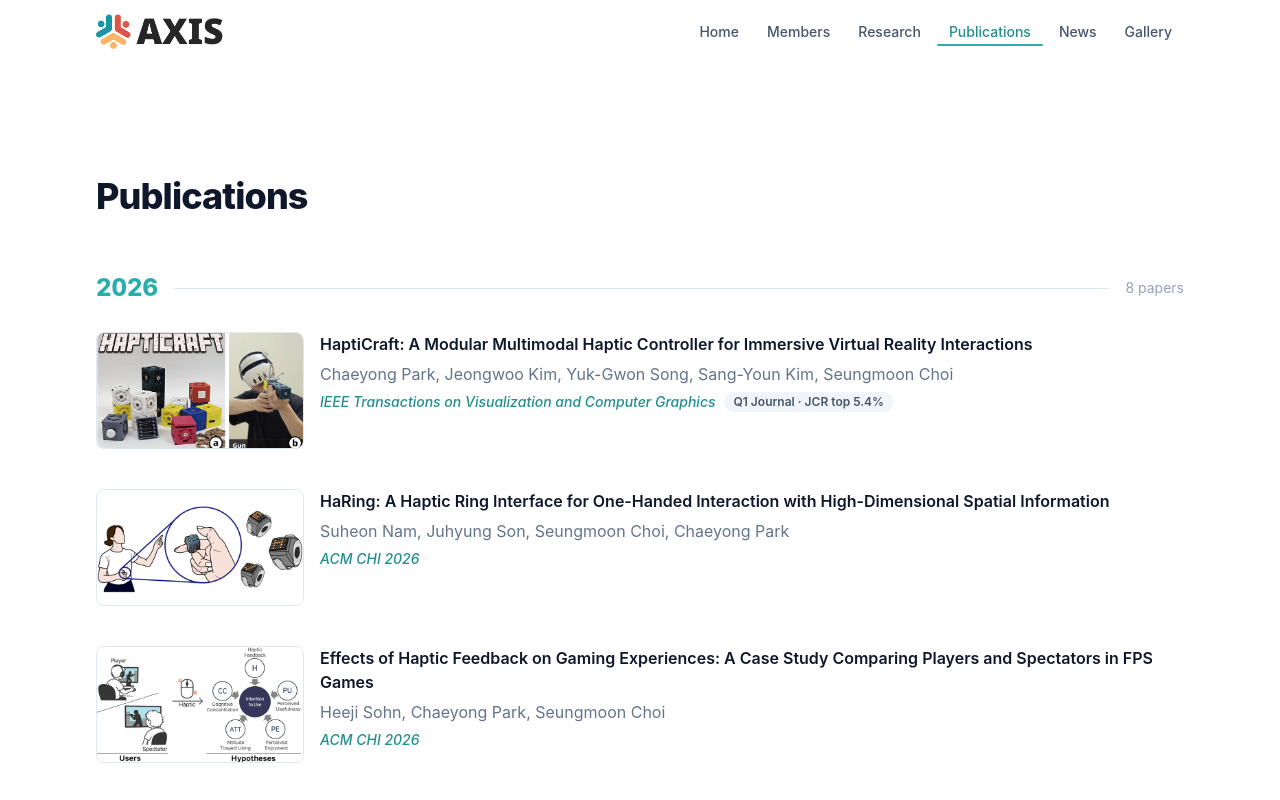
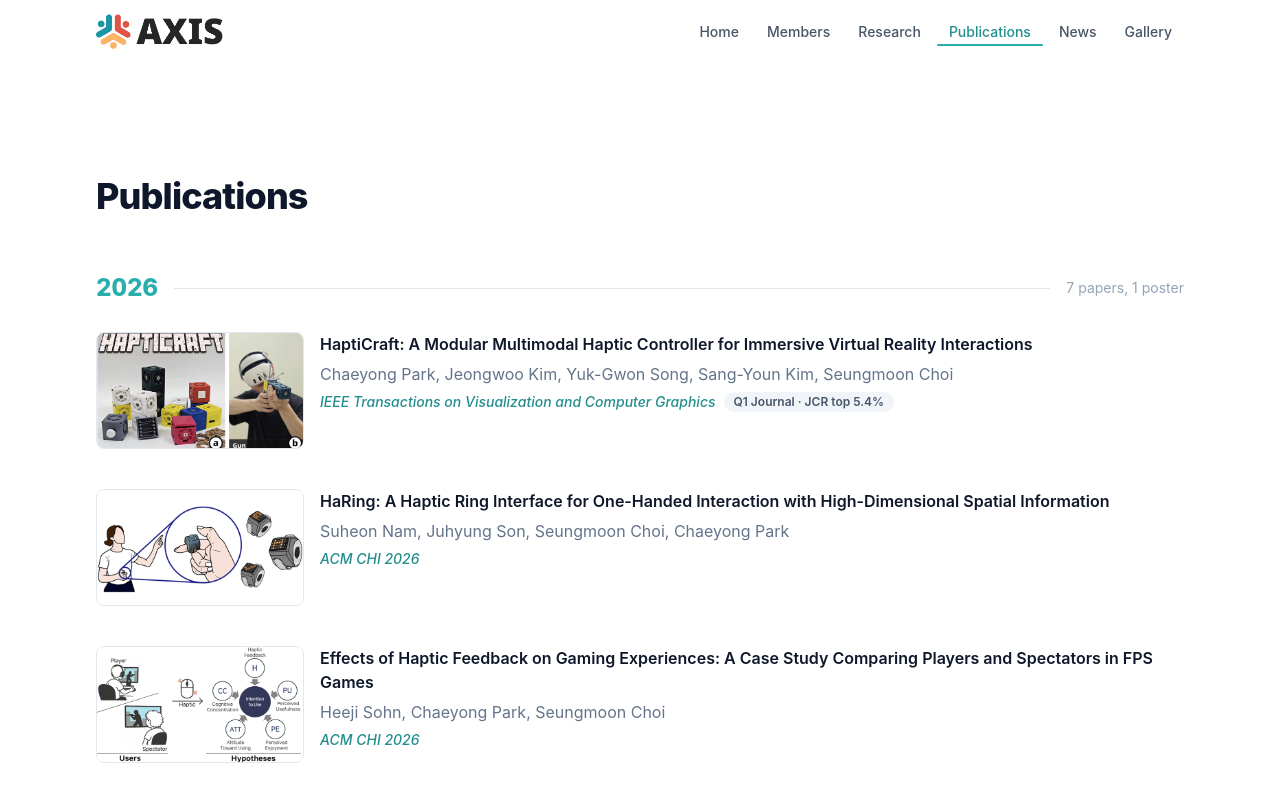
Before and after one commit to kuaxislab/kuaxislab.github.io, a Next.js app: page /publications in a window 1280 px wide. Shown: the top 800 px of the page. Built offline with nearby package versions, Linux system fonts and the light colour scheme.

Commit message:
Publications page: split count into papers and posters per year

```diff
--- a/app/publications/page.tsx
+++ b/app/publications/page.tsx
@@ -78,12 +78,19 @@ function PubItem({ pub, index }: { pub: Publication; index: number }) {
 }
 
 function YearSection({ year, pubs }: { year: string | number; pubs: Publication[] }) {
+  const paperCount = pubs.filter((p) => p.type === "journal" || p.type === "conference").length;
+  const posterCount = pubs.filter((p) => p.type === "poster" || p.type === "workshop").length;
+  const countLabel = [
+    paperCount > 0 && `${paperCount} paper${paperCount > 1 ? "s" : ""}`,
+    posterCount > 0 && `${posterCount} poster${posterCount > 1 ? "s" : ""}`,
+  ].filter(Boolean).join(", ");
+
   return (
     <div className="mb-12">
       <div className="flex items-center gap-4 mb-2">
         <span className="text-2xl font-extrabold text-teal-500 tabular-nums shrink-0">{year}</span>
         <div className="flex-1 h-px bg-slate-200" />
-        <span className="text-sm text-slate-400 shrink-0">{pubs.length} paper{pubs.length > 1 ? "s" : ""}</span>
+        <span className="text-sm text-slate-400 shrink-0">{countLabel}</span>
       </div>
       {pubs.map((pub, i) => <PubItem key={i} pub={pub} index={i} />)}
     </div>
```
